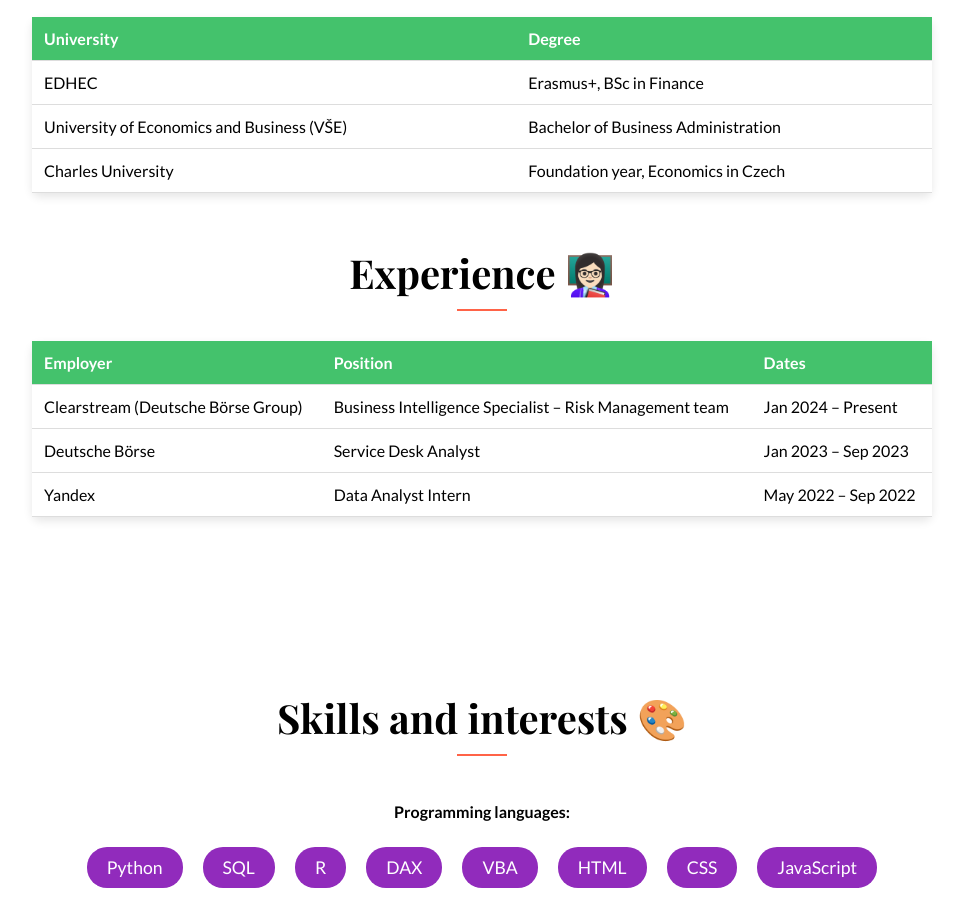
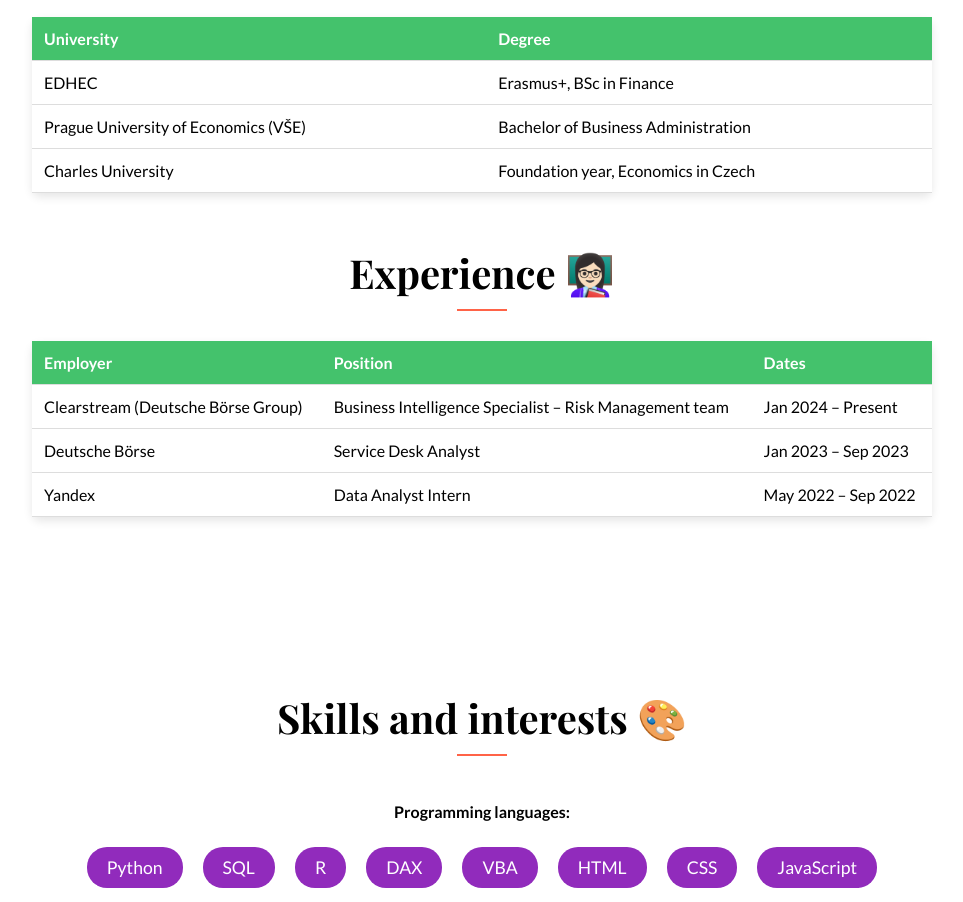
Before and after one commit to liza-n/portfolio.github.io, a plain HTML site: page index.html in a window 1280 px wide. Shown: the part 1012-1914 px from the top of the page, without its empty margins (158-1121 px from the left). Drawn offline with nearby package versions, Linux system fonts and the light colour scheme; a script that the page names is missing.

Commit message:
Update index.html

```diff
--- a/index.html
+++ b/index.html
@@ -40,7 +40,7 @@
                     <td>Erasmus+, BSc in Finance</td>
                 </tr>
                 <tr>
-                    <td>University of Economics and Business (VŠE)</td>
+                    <td>Prague University of Economics (VŠE)</td>
                     <td>Bachelor of Business Administration</td>
                 </tr>
                 <tr>
```
